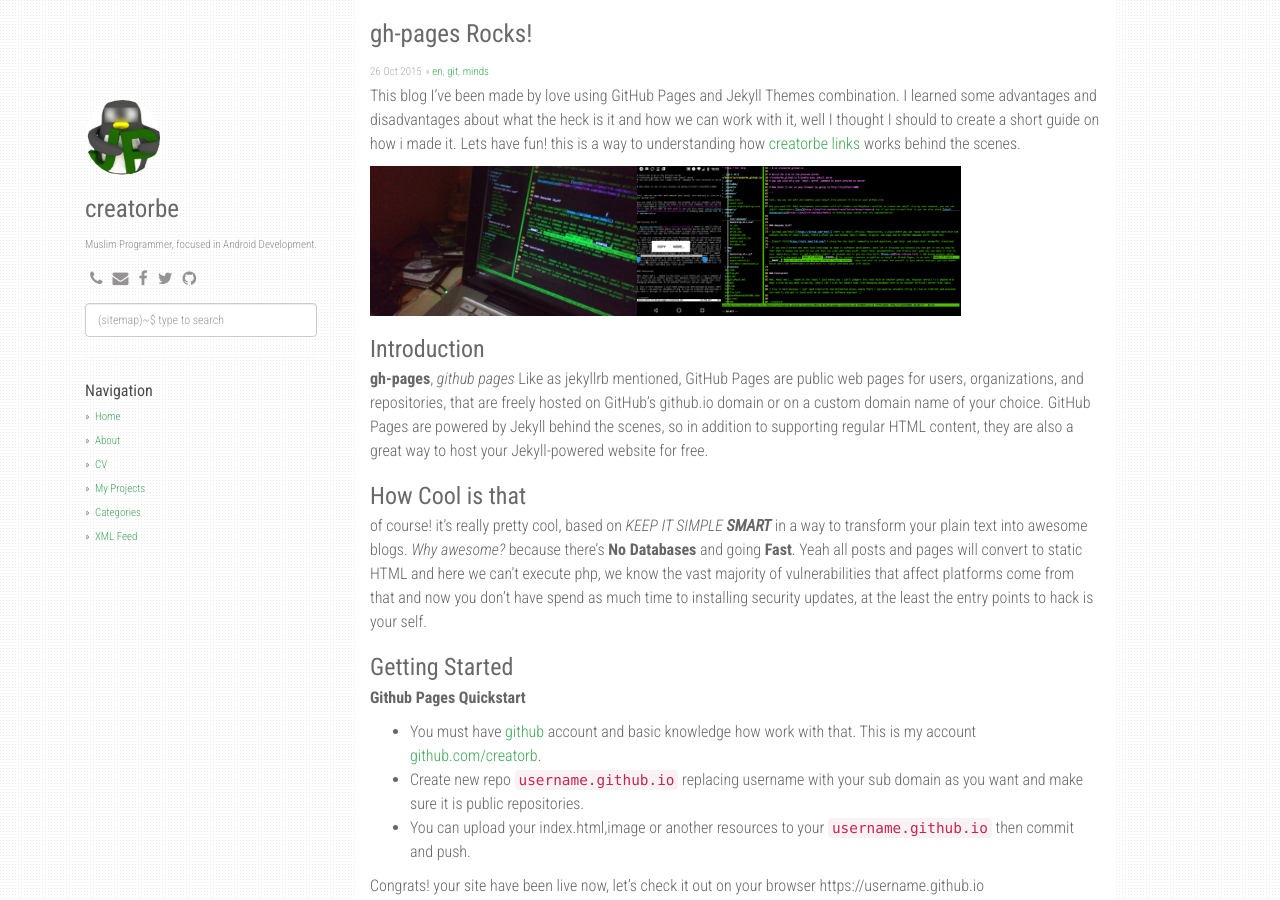
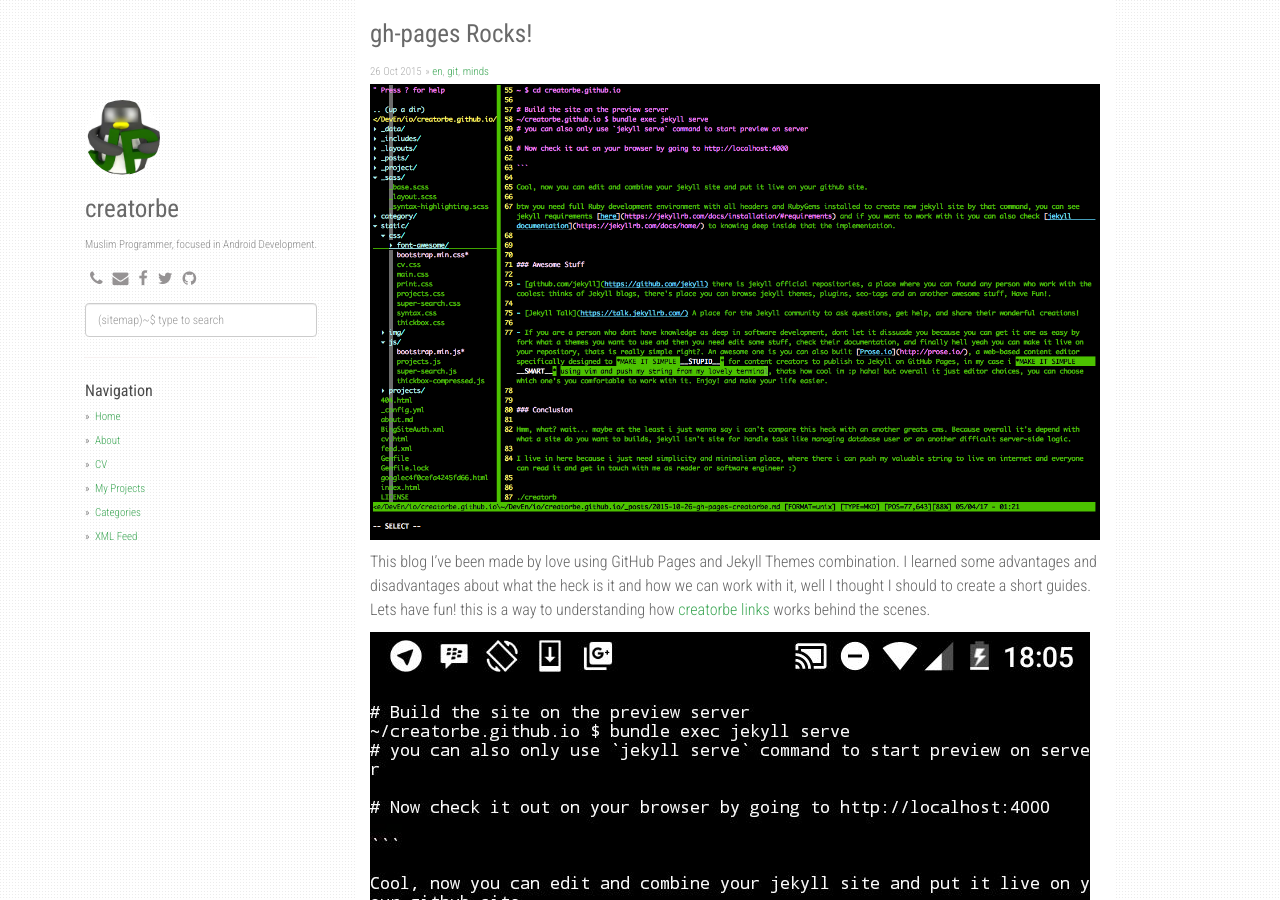
Before and after one commit to creatorbe/creatorbe.github.io, a Jekyll site: the page built from _posts/2015-10-26-gh-pages-creatorbe.md, in a window 1280 px wide and 900 px high. Built offline with Jekyll 4.4.1, drawn with Linux system fonts in a browser that asks for light colours; nearby versions of some CDN libraries; comment, search, counter and statistics services are not loaded.

Commit message:
add photos to the blogs post

```diff
--- a/_posts/2015-10-26-gh-pages-creatorbe.md
+++ b/_posts/2015-10-26-gh-pages-creatorbe.md
@@ -6,20 +6,11 @@
 description: "Quick Start to blogging like a hacker, this is a part how i and github doing an awesome party stuff"
 ---
 
-This blog I’ve been made by love using GitHub Pages and Jekyll Themes combination. I learned some advantages and disadvantages about what the heck is it and how we can work with it, well I thought I should to create a short guide on how i made it. Lets have fun! this is a way to understanding how [creatorbe links](https://creatorbe.github.io) works behind the scenes.
+![creatorbelinks-vim](https://raw.githubusercontent.com/creatorbe/creatorbe.github.io/master/static/img/creatorbe-links-creatorb.png)
 
-<div style="width:100%">
-  <div style="float:left; width:100 px">
-      <img style="height:150px; width:100px max-width: 100% max-height: 100%" src="https://raw.githubusercontent.com/creatorbe/creatorbe.github.io/master/static/img/creatorbe-links-realpics.jpg" alt="creatorb links on laptop"/>
-  </div>
-  <div style="float:left; width:100 px">
-      <img style="height:150px; width:100px max-width: 100% max-height: 100%" src="https://raw.githubusercontent.com/creatorbe/creatorbe.github.io/master/static/img/creatorbe-links-android.jpg" alt="creatorb links on android"/>
-  </div>
-  <div style="float:left; width:100 px">
-      <img style="height:150px; width:100px max-width: 100% max-height: 100%" src="https://raw.githubusercontent.com/creatorbe/creatorbe.github.io/master/static/img/creatorbe-links-creatorb.png" alt="creatorb links on vim"/>
-  </div>
-<div style="clear:both"></div>
-</div>
+This blog I’ve been made by love using GitHub Pages and Jekyll Themes combination. I learned some advantages and disadvantages about what the heck is it and how we can work with it, well I thought I should to create a short guides. Lets have fun! this is a way to understanding how [creatorbe links](https://creatorbe.github.io) works behind the scenes.
+
+![creatorbelinks-android](https://raw.githubusercontent.com/creatorbe/creatorbe.github.io/master/static/img/creatorbe-links-android.jpg)
 
 
 ### Introduction
```
Also changed, not shown: about.md (+2 -0 lines).
